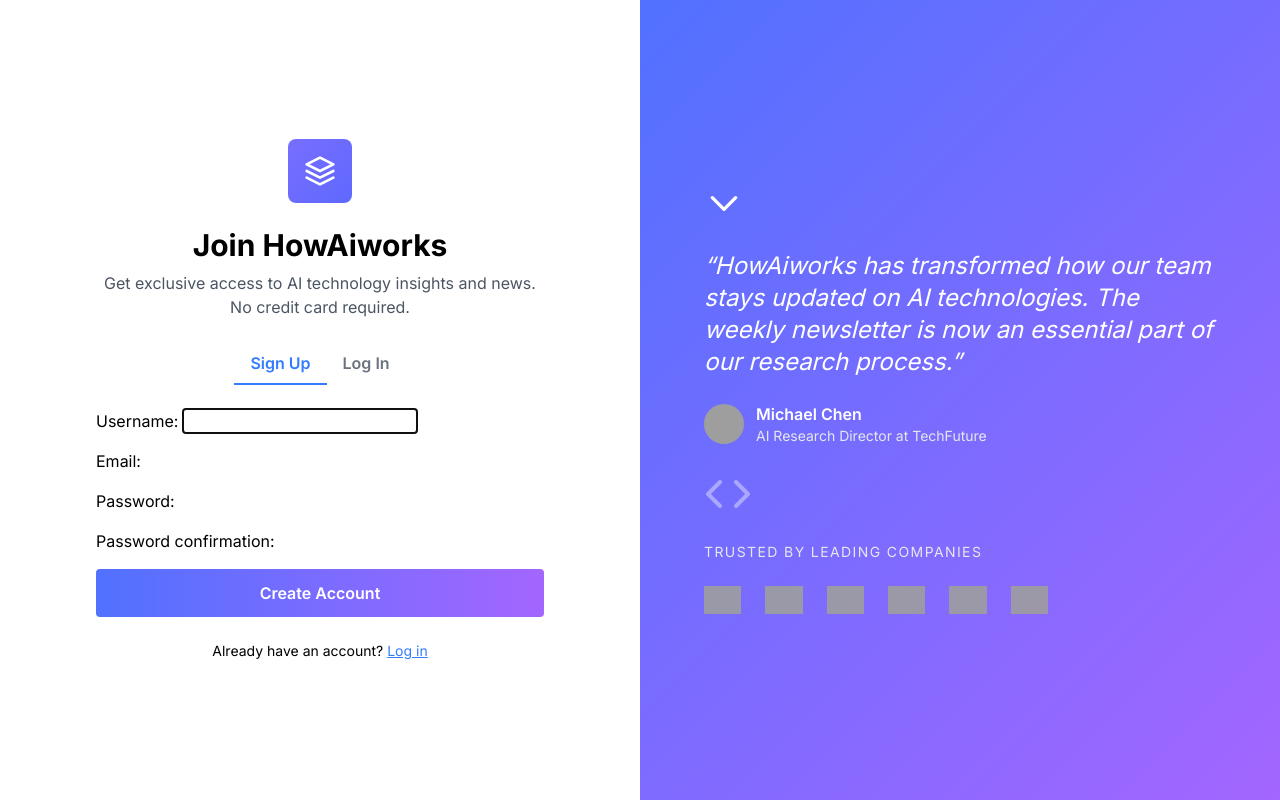
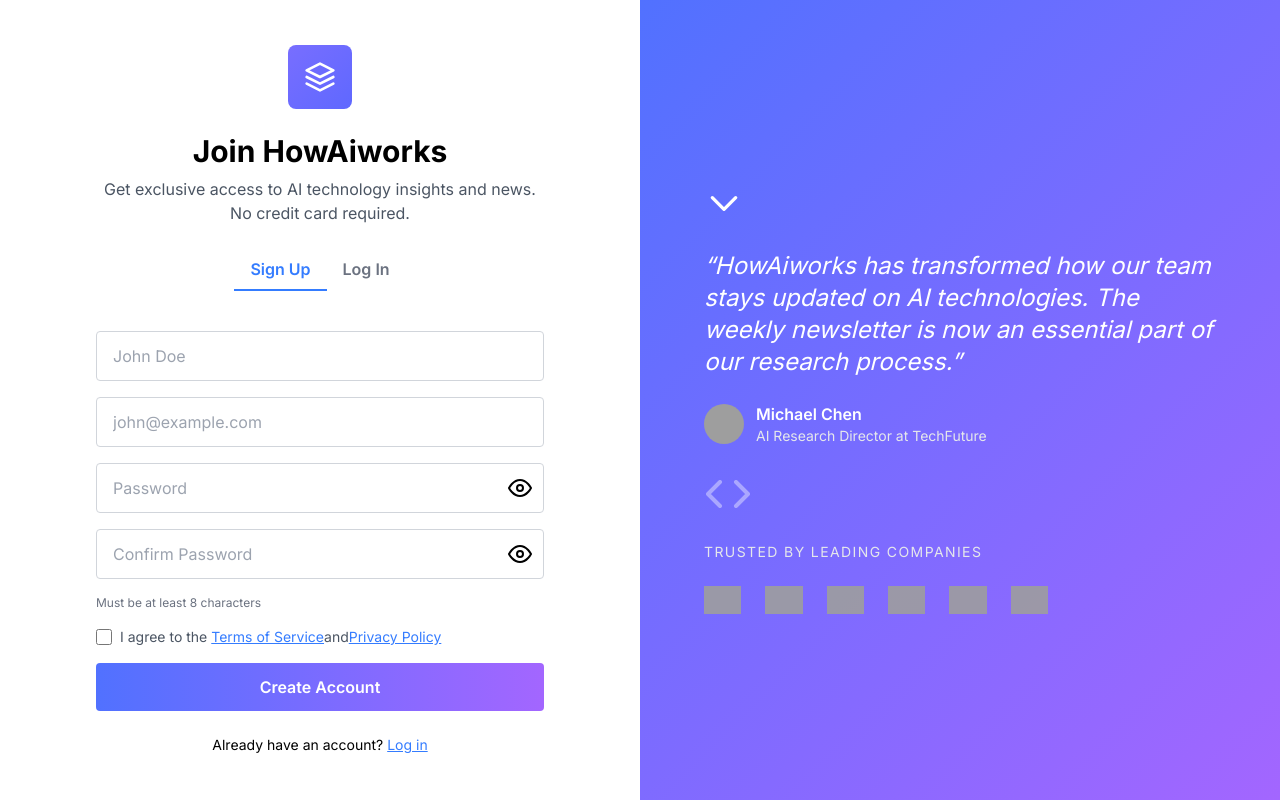
Before and after one commit to rammedisetti/ai-blog, a Django app: page /accounts/auth/ in a window 1280 px wide. Run offline with Django 5.2, Linux system fonts and the light colour scheme; some libraries are stand-ins or nearby versions; grey boxes are pictures that could not be loaded.

Commit message:
AI-26: refactor auth forms and script

```diff
--- a/accounts/templates/accounts/auth_split.html
+++ b/accounts/templates/accounts/auth_split.html
@@ -22,43 +22,39 @@
                 <button id="signupTab" class="px-4 py-2 font-semibold border-b-2 {% if active_form == 'signup' %}border-[#347CFF] text-[#347CFF]{% else %}border-transparent text-gray-500{% endif %}">Sign Up</button>
                 <button id="loginTab" class="px-4 py-2 font-semibold border-b-2 {% if active_form == 'login' %}border-[#347CFF] text-[#347CFF]{% else %}border-transparent text-gray-500{% endif %}">Log In</button>
             </div>
+
             <form id="signupForm" class="space-y-4 {% if active_form != 'signup' %}hidden{% endif %}" method="post" action="{% url 'accounts:signup' %}">
                 {% csrf_token %}
-                {{ signup_form.non_field_errors }}
-                <div>
-                    {{ signup_form.username.label_tag }}
-                    {{ signup_form.username }}
-                    {{ signup_form.username.errors }}
+                <input type="text" name="username" placeholder="John Doe" required class="w-full px-4 py-3 border border-gray-300 rounded focus:outline-none focus:ring-2 focus:ring-[#347CFF]">
+                <input type="email" name="email" placeholder="john@example.com" required class="w-full px-4 py-3 border border-gray-300 rounded focus:outline-none focus:ring-2 focus:ring-[#347CFF]">
+                <div class="relative">
+                    <input id="signupPassword" type="password" name="password1" placeholder="Password" required class="w-full px-4 py-3 border border-gray-300 rounded focus:outline-none focus:ring-2 focus:ring-[#347CFF]">
+                    <span class="absolute inset-y-0 right-3 flex items-center cursor-pointer" onclick="togglePassword('signupPassword', this)">
+                        <i data-feather="eye"></i>
+                    </span>
                 </div>
-                <div>
-                    {{ signup_form.email.label_tag }}
-                    {{ signup_form.email }}
-                    {{ signup_form.email.errors }}
+                <div class="relative">
+                    <input id="signupPassword2" type="password" name="password2" placeholder="Confirm Password" required class="w-full px-4 py-3 border border-gray-300 rounded focus:outline-none focus:ring-2 focus:ring-[#347CFF]">
+                    <span class="absolute inset-y-0 right-3 flex items-center cursor-pointer" onclick="togglePassword('signupPassword2', this)">
+                        <i data-feather="eye"></i>
+                    </span>
                 </div>
-                <div>
-                    {{ signup_form.password1.label_tag }}
-                    {{ signup_form.password1 }}
-                    {{ signup_form.password1.errors }}
-                </div>
-                <div>
-                    {{ signup_form.password2.label_tag }}
-                    {{ signup_form.password2 }}
-                    {{ signup_form.password2.errors }}
-                </div>
+                <p class="text-xs text-gray-500">Must be at least 8 characters</p>
+                <label class="flex items-center text-sm text-gray-600">
+                    <input type="checkbox" required class="mr-2 h-4 w-4 text-[#347CFF]">
+                    I agree to the <a href="#" class="text-[#347CFF] underline ml-1">Terms of Service</a> and <a href="#" class="text-[#347CFF] underline">Privacy Policy</a>
+                </label>
                 <button type="submit" class="w-full py-3 text-white font-semibold rounded bg-gradient-to-r from-[#5171FF] to-[#A366FF] hover:shadow-md">Create Account</button>
             </form>
+
             <form id="loginForm" class="space-y-4 {% if active_form != 'login' %}hidden{% endif %}" method="post" action="{% url 'accounts:login' %}">
                 {% csrf_token %}
-                {{ login_form.non_field_errors }}
-                <div>
-                    {{ login_form.username.label_tag }}
-                    {{ login_form.username }}
-                    {{ login_form.username.errors }}
-                </div>
-                <div>
-                    {{ login_form.password.label_tag }}
-                    {{ login_form.password }}
-                    {{ login_form.password.errors }}
+                <input type="text" name="username" placeholder="Username or Email" required class="w-full px-4 py-3 border border-gray-300 rounded focus:outline-none focus:ring-2 focus:ring-[#347CFF]">
+                <div class="relative">
+                    <input id="loginPassword" type="password" name="password" placeholder="Password" required class="w-full px-4 py-3 border border-gray-300 rounded focus:outline-none focus:ring-2 focus:ring-[#347CFF]">
+                    <span class="absolute inset-y-0 right-3 flex items-center cursor-pointer" onclick="togglePassword('loginPassword', this)">
+                        <i data-feather="eye"></i>
+                    </span>
                 </div>
                 <button type="submit" class="w-full py-3 text-white font-semibold rounded bg-gradient-to-r from-[#5171FF] to-[#A366FF] hover:shadow-md">Log In</button>
             </form>
@@ -103,34 +99,42 @@
             el.innerHTML = feather.icons['eye'].toSvg();
         }
     }
+
     const signupTab = document.getElementById('signupTab');
     const loginTab = document.getElementById('loginTab');
     const signupForm = document.getElementById('signupForm');
     const loginForm = document.getElementById('loginForm');
     const switchToLogin = document.getElementById('switchToLogin');
-    signupTab.addEventListener('click', () => {
+
+    function activateTab(tab) {
+        if (tab === 'signup') {
             signupTab.classList.add('text-[#347CFF]', 'border-[#347CFF]');
+            signupTab.classList.remove('text-gray-500', 'border-transparent');
+            loginTab.classList.add('text-gray-500', 'border-transparent');
             loginTab.classList.remove('text-[#347CFF]', 'border-[#347CFF]');
             signupForm.classList.remove('hidden');
             loginForm.classList.add('hidden');
-    });
-    loginTab.addEventListener('click', () => {
+        } else {
             loginTab.classList.add('text-[#347CFF]', 'border-[#347CFF]');
+            loginTab.classList.remove('text-gray-500', 'border-transparent');
+            signupTab.classList.add('text-gray-500', 'border-transparent');
             signupTab.classList.remove('text-[#347CFF]', 'border-[#347CFF]');
             signupForm.classList.add('hidden');
             loginForm.classList.remove('hidden');
-    });
+        }
+        feather.replace();
+    }
+
+    signupTab.addEventListener('click', () => activateTab('signup'));
+    loginTab.addEventListener('click', () => activateTab('login'));
+
     switchToLogin.addEventListener('click', function(e) {
         e.preventDefault();
-        loginTab.click();
+        activateTab('login');
     });
+
     const defaultTab = '{{ active_form|default:"signup" }}';
-    if (defaultTab === 'login') {
-        loginTab.click();
-    } else {
-        signupTab.click();
-    }
-    feather.replace();
+    activateTab(defaultTab);
     </script>
 </body>
 </html>
```
Lines whose indentation alone changed are shown as unchanged.
